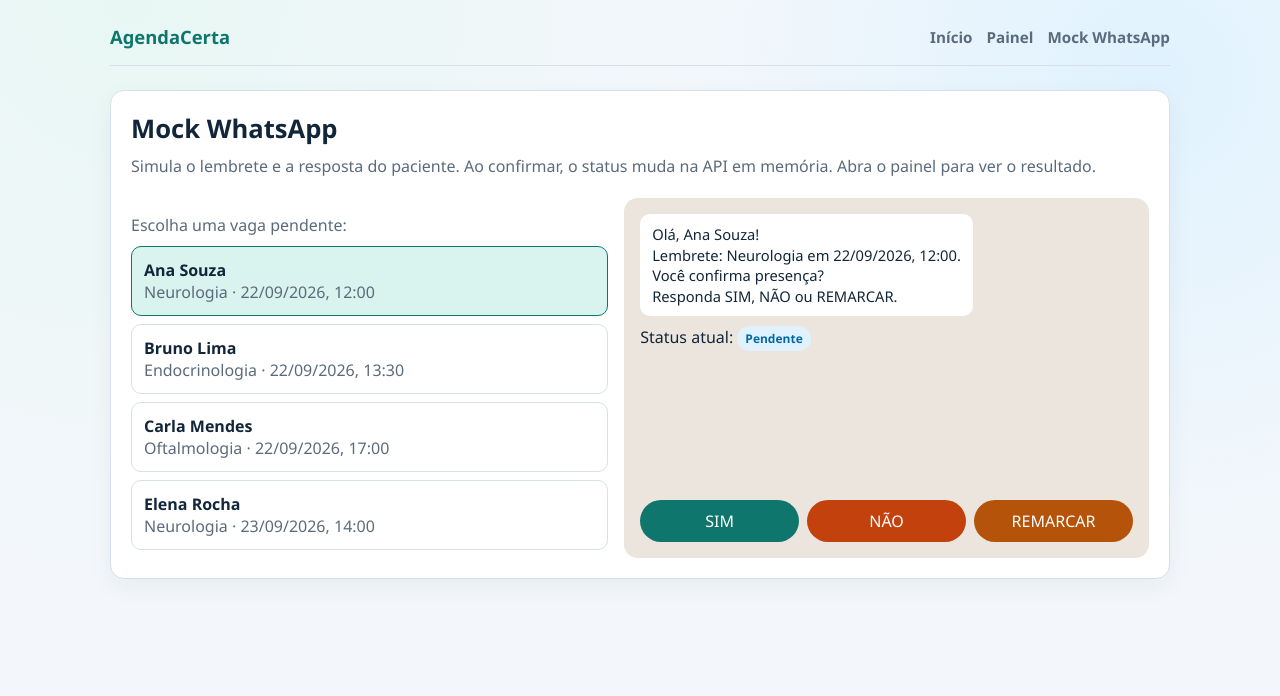
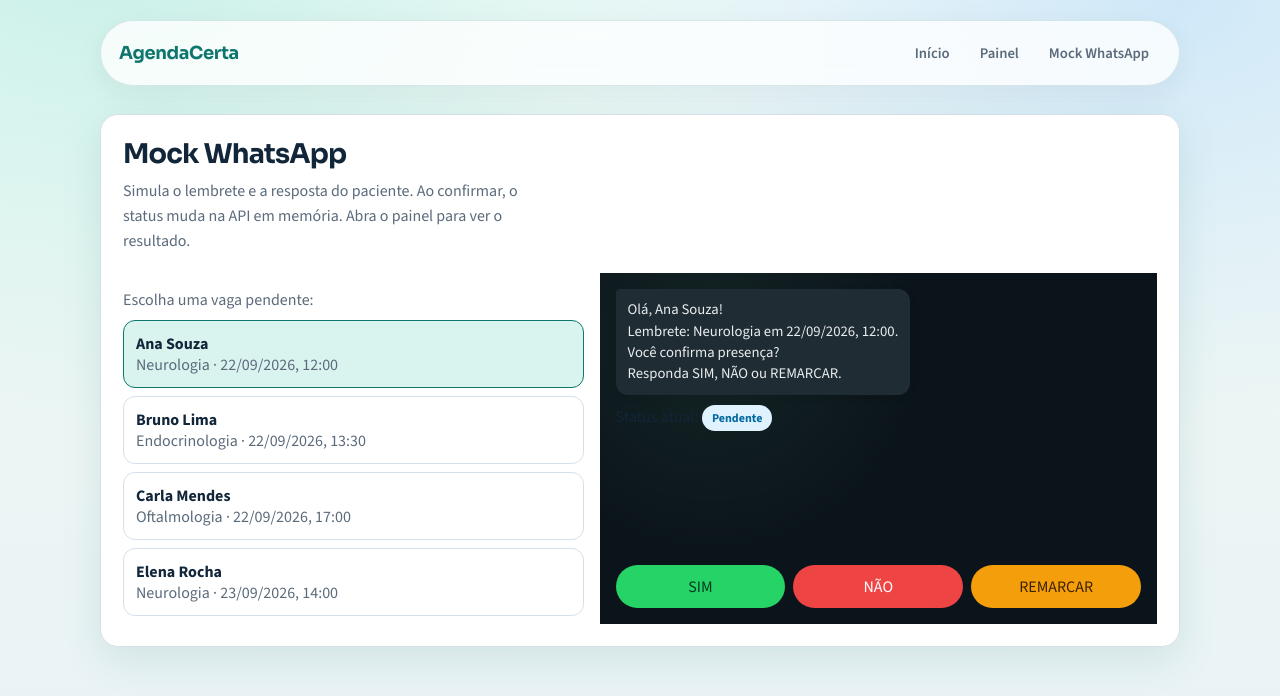
Before and after one commit to athena272/hackinova-2026, a Next.js app in the folder app/agendacerta/: page /mock-whatsapp in a window 1280 px wide. Shown: the top 696 px of the page. Built offline with nearby package versions, Linux system fonts and the light colour scheme.

Commit message:
style(agendacerta): aplica tipografia Sora/Source Sans e tokens visuais
Configura next/font e reforça o design system teal/cyan com fundo, tipografia e componentes base mais vivos.

```diff
--- a/app/agendacerta/src/app/globals.css
+++ b/app/agendacerta/src/app/globals.css
@@ -2,7 +2,7 @@
   --ink: #12263a;
   --muted: #5b6b7c;
   --line: #d7e0ea;
-  --bg: #f3f7fb;
+  --bg: #eef6f4;
   --card: #ffffff;
   --teal: #0f766e;
   --teal-soft: #d9f3ef;
@@ -14,6 +14,12 @@
   --green-soft: #d1fae5;
   --amber: #b45309;
   --amber-soft: #fef3c7;
+  --wa: #075e54;
+  --wa-header: #128c7e;
+  --shadow: 0 12px 40px rgba(15, 118, 110, 0.12);
+  --radius: 18px;
+  --font-display: "Sora", system-ui, sans-serif;
+  --font-body: "Source Sans 3", system-ui, sans-serif;
 }
 
 * {
@@ -28,22 +34,31 @@ body {
 }
 
 body {
-  font-family: "Segoe UI", "Trebuchet MS", sans-serif;
+  font-family: var(--font-body);
   color: var(--ink);
   background:
-    radial-gradient(circle at 10% 0%, #e8f7f4 0%, transparent 40%),
-    radial-gradient(circle at 90% 10%, #e0f2fe 0%, transparent 35%),
-    var(--bg);
+    radial-gradient(ellipse at 8% -10%, #c7f0e8 0%, transparent 42%),
+    radial-gradient(ellipse at 92% 0%, #cfe8f8 0%, transparent 38%),
+    linear-gradient(180deg, #f4fbf9 0%, var(--bg) 45%, #e8f2f6 100%);
+  background-attachment: fixed;
 }
 
 a {
   color: var(--sky);
 }
 
+h1,
+h2,
+.brand,
+.hero-brand,
+.stat-value {
+  font-family: var(--font-display);
+}
+
 .shell {
-  max-width: 1100px;
+  max-width: 1120px;
   margin: 0 auto;
-  padding: 24px 20px 48px;
+  padding: 20px 20px 56px;
 }
 
 .topnav {
@@ -52,112 +67,316 @@ a {
   gap: 12px 20px;
   align-items: center;
   justify-content: space-between;
-  margin-bottom: 24px;
-  padding-bottom: 16px;
-  border-bottom: 1px solid var(--line);
+  margin-bottom: 28px;
+  padding: 14px 18px;
+  border: 1px solid rgba(15, 118, 110, 0.15);
+  border-radius: 999px;
+  background: rgba(255, 255, 255, 0.78);
+  backdrop-filter: blur(10px);
+  box-shadow: 0 8px 30px rgba(18, 38, 58, 0.06);
 }
 
 .brand {
+  display: inline-flex;
+  align-items: center;
+  gap: 10px;
   font-weight: 700;
-  font-size: 1.15rem;
+  font-size: 1.12rem;
   color: var(--teal);
   text-decoration: none;
+  letter-spacing: -0.02em;
+}
+
+.brand-mark {
+  width: 34px;
+  height: 34px;
+  border-radius: 10px;
+  display: grid;
+  place-items: center;
+  background: linear-gradient(145deg, var(--teal), var(--sky));
+  color: #fff;
+  box-shadow: 0 6px 16px rgba(15, 118, 110, 0.28);
 }
 
 .nav-links {
   display: flex;
-  gap: 14px;
+  gap: 6px;
   flex-wrap: wrap;
 }
 
 .nav-links a {
+  display: inline-flex;
+  align-items: center;
+  gap: 6px;
   text-decoration: none;
   color: var(--muted);
   font-weight: 600;
-  font-size: 0.95rem;
+  font-size: 0.92rem;
+  padding: 8px 12px;
+  border-radius: 999px;
+  transition: background 0.2s ease, color 0.2s ease;
 }
 
 .nav-links a:hover {
   color: var(--teal);
+  background: var(--teal-soft);
+}
+
+.nav-links a.active {
+  color: #fff;
+  background: var(--teal);
 }
 
 .card {
   background: var(--card);
   border: 1px solid var(--line);
-  border-radius: 14px;
-  padding: 20px;
-  box-shadow: 0 8px 24px rgba(18, 38, 58, 0.05);
+  border-radius: var(--radius);
+  padding: 22px;
+  box-shadow: var(--shadow);
 }
 
 .card h1 {
   margin: 0 0 8px;
-  font-size: 1.6rem;
+  font-size: 1.7rem;
+  letter-spacing: -0.03em;
 }
 
 .card .lead {
   margin: 0 0 20px;
   color: var(--muted);
-  line-height: 1.5;
+  line-height: 1.55;
+  max-width: 54ch;
 }
 
-.home-grid {
-  display: grid;
-  grid-template-columns: repeat(auto-fit, minmax(240px, 1fr));
-  gap: 14px;
+.page-header {
+  display: flex;
+  flex-wrap: wrap;
+  gap: 12px;
+  align-items: flex-start;
+  justify-content: space-between;
+  margin-bottom: 8px;
 }
 
-.home-link {
-  display: block;
-  padding: 18px;
-  border-radius: 12px;
-  border: 1px solid var(--line);
-  text-decoration: none;
-  color: var(--ink);
-  background: #fff;
+.page-title-row {
+  display: flex;
+  align-items: center;
+  gap: 12px;
 }
 
-.home-link strong {
-  display: block;
+.page-icon {
+  width: 44px;
+  height: 44px;
+  border-radius: 12px;
+  display: grid;
+  place-items: center;
+  background: var(--teal-soft);
   color: var(--teal);
+  flex-shrink: 0;
+}
+
+/* Home hero */
+.home-hero {
+  display: grid;
+  grid-template-columns: 1.05fr 0.95fr;
+  gap: 0;
+  min-height: min(72vh, 620px);
+  border-radius: 28px;
+  overflow: hidden;
+  border: 1px solid rgba(15, 118, 110, 0.18);
+  box-shadow: var(--shadow);
+  background: #0b3d3a;
+}
+
+.home-hero-copy {
+  padding: 40px 36px;
+  display: flex;
+  flex-direction: column;
+  justify-content: center;
+  background:
+    linear-gradient(160deg, #0f766e 0%, #0b5f6a 48%, #0a4a62 100%);
+  color: #f4fffc;
+}
+
+.hero-brand {
+  margin: 0 0 18px;
+  font-size: clamp(2.4rem, 5vw, 3.4rem);
+  font-weight: 700;
+  letter-spacing: -0.04em;
+  line-height: 1.05;
+}
+
+.hero-headline {
+  margin: 0 0 12px;
+  font-family: var(--font-display);
+  font-size: clamp(1.25rem, 2.4vw, 1.65rem);
+  font-weight: 600;
+  line-height: 1.25;
+  letter-spacing: -0.02em;
+  max-width: 18ch;
+}
+
+.hero-support {
+  margin: 0 0 28px;
+  font-size: 1.05rem;
+  line-height: 1.5;
+  opacity: 0.92;
+  max-width: 34ch;
+}
+
+.hero-ctas {
+  display: flex;
+  flex-wrap: wrap;
+  gap: 10px;
+}
+
+.cta {
+  display: inline-flex;
+  align-items: center;
+  gap: 8px;
+  text-decoration: none;
+  font-weight: 700;
+  font-size: 0.95rem;
+  padding: 12px 16px;
+  border-radius: 999px;
+  transition: transform 0.18s ease, box-shadow 0.18s ease;
+}
+
+.cta:hover {
+  transform: translateY(-1px);
+}
+
+.cta-primary {
+  background: #fff;
+  color: var(--teal);
+  box-shadow: 0 8px 20px rgba(0, 0, 0, 0.12);
+}
+
+.cta-secondary {
+  background: rgba(255, 255, 255, 0.14);
+  color: #fff;
+  border: 1px solid rgba(255, 255, 255, 0.35);
+}
+
+.home-hero-media {
+  position: relative;
+  min-height: 280px;
+}
+
+.home-hero-media img {
+  object-fit: cover;
+  object-position: center;
+}
+
+.home-hero-media::after {
+  content: "";
+  position: absolute;
+  inset: 0;
+  background: linear-gradient(90deg, rgba(11, 61, 58, 0.35), transparent 35%);
+  pointer-events: none;
+}
+
+@media (max-width: 860px) {
+  .home-hero {
+    grid-template-columns: 1fr;
+    min-height: auto;
+  }
+
+  .home-hero-copy {
+    padding: 28px 22px;
+  }
+
+  .home-hero-media {
+    min-height: 220px;
+  }
+}
+
+/* Stats */
+.stats-row {
+  display: grid;
+  grid-template-columns: repeat(4, 1fr);
+  gap: 10px;
+  margin: 0 0 18px;
+}
+
+@media (max-width: 720px) {
+  .stats-row {
+    grid-template-columns: repeat(2, 1fr);
+  }
+}
+
+.stat {
+  border: 1px solid var(--line);
+  border-radius: 14px;
+  padding: 14px;
+  background: linear-gradient(180deg, #fff 0%, #f7fbfa 100%);
+}
+
+.stat-label {
+  display: flex;
+  align-items: center;
+  gap: 6px;
+  font-size: 0.78rem;
+  font-weight: 700;
+  text-transform: uppercase;
+  letter-spacing: 0.04em;
+  color: var(--muted);
   margin-bottom: 6px;
 }
 
-.home-link span {
-  color: var(--muted);
-  font-size: 0.92rem;
-  line-height: 1.4;
+.stat-value {
+  font-size: 1.55rem;
+  font-weight: 700;
+  letter-spacing: -0.03em;
+  color: var(--ink);
 }
 
 .table-wrap {
   overflow-x: auto;
+  border: 1px solid var(--line);
+  border-radius: 14px;
 }
 
 table.appointments {
   width: 100%;
   border-collapse: collapse;
-  font-size: 0.92rem;
+  font-size: 0.94rem;
 }
 
 table.appointments th,
 table.appointments td {
   text-align: left;
-  padding: 10px 8px;
+  padding: 12px 12px;
   border-bottom: 1px solid var(--line);
-  vertical-align: top;
+  vertical-align: middle;
 }
 
 table.appointments th {
-  font-size: 0.75rem;
+  font-size: 0.72rem;
   text-transform: uppercase;
-  letter-spacing: 0.04em;
+  letter-spacing: 0.05em;
   color: var(--teal);
+  background: var(--teal-soft);
+}
+
+table.appointments tbody tr:nth-child(even) {
+  background: #f8fbfb;
+}
+
+table.appointments tbody tr:hover {
+  background: #eef8f6;
+}
+
+table.appointments tbody tr:last-child td {
+  border-bottom: none;
 }
 
 .badge {
-  display: inline-block;
+  display: inline-flex;
+  align-items: center;
+  gap: 5px;
   font-size: 0.75rem;
   font-weight: 700;
-  padding: 4px 8px;
+  padding: 5px 10px;
   border-radius: 999px;
 }
 
@@ -182,6 +401,10 @@ table.appointments th {
 }
 
 .reusable {
+  display: inline-flex;
+  align-items: center;
+  gap: 4px;
+  margin-top: 6px;
   font-size: 0.75rem;
   color: var(--coral);
   font-weight: 600;
@@ -196,9 +419,37 @@ table.appointments th {
   margin-top: 12px;
 }
 
+.toolbar {
+  display: flex;
+  gap: 10px;
+  flex-wrap: wrap;
+  margin-bottom: 14px;
+}
+
+.toolbar button {
+  display: inline-flex;
+  align-items: center;
+  gap: 8px;
+  border: 1px solid var(--line);
+  background: #fff;
+  border-radius: 999px;
+  padding: 9px 14px;
+  font: inherit;
+  font-weight: 600;
+  cursor: pointer;
+  color: var(--ink);
+  transition: background 0.15s ease, border-color 0.15s ease;
+}
+
+.toolbar button:hover {
+  background: var(--teal-soft);
+  border-color: #99f6e4;
+}
+
+/* WhatsApp mock */
 .wa-layout {
   display: grid;
-  grid-template-columns: 1fr 1.1fr;
+  grid-template-columns: 0.95fr 1.15fr;
   gap: 16px;
 }
 
@@ -208,18 +459,40 @@ table.appointments th {
   }
 }
 
+.wa-list-panel {
+  border: 1px solid var(--line);
+  border-radius: 16px;
+  padding: 14px;
+  background: #fff;
+}
+
+.wa-list-title {
+  display: flex;
+  align-items: center;
+  gap: 8px;
+  font-family: var(--font-display);
+  font-weight: 700;
+  margin: 0 0 12px;
+  font-size: 0.95rem;
+}
+
 .wa-list button {
   display: block;
   width: 100%;
   text-align: left;
   border: 1px solid var(--line);
   background: #fff;
-  border-radius: 10px;
+  border-radius: 12px;
   padding: 12px;
   margin-bottom: 8px;
   cursor: pointer;
   font: inherit;
   color: var(--ink);
+  transition: border-color 0.15s ease, background 0.15s ease;
+}
+
+.wa-list button:hover {
+  border-color: #99f6e4;
 }
 
 .wa-list button.active {
@@ -227,33 +500,89 @@ table.appointments th {
   background: var(--teal-soft);
 }
 
+.wa-phone {
+  border-radius: 22px;
+  overflow: hidden;
+  border: 1px solid #0b4f48;
+  box-shadow: 0 16px 40px rgba(7, 94, 84, 0.25);
+  background: #0b141a;
+  min-height: 420px;
+  display: flex;
+  flex-direction: column;
+}
+
+.wa-header {
+  display: flex;
+  align-items: center;
+  gap: 12px;
+  padding: 12px 14px;
+  background: linear-gradient(180deg, var(--wa-header), var(--wa));
+  color: #fff;
+}
+
+.wa-avatar {
+  width: 40px;
+  height: 40px;
+  border-radius: 50%;
+  background: rgba(255, 255, 255, 0.2);
+  display: grid;
+  place-items: center;
+  font-family: var(--font-display);
+  font-weight: 700;
+}
+
+.wa-header-text strong {
+  display: block;
+  font-size: 0.95rem;
+}
+
+.wa-header-text span {
+  font-size: 0.78rem;
+  opacity: 0.9;
+}
+
 .wa-thread {
-  background: #ece5dd;
-  border-radius: 14px;
+  flex: 1;
+  background:
+    linear-gradient(rgba(11, 20, 26, 0.55), rgba(11, 20, 26, 0.55)),
+    radial-gradient(circle at 20% 20%, #1f3a34 0, transparent 40%),
+    #0b141a;
   padding: 16px;
-  min-height: 320px;
   display: flex;
   flex-direction: column;
   gap: 10px;
 }
 
 .bubble {
-  max-width: 85%;
+  max-width: 88%;
   padding: 10px 12px;
-  border-radius: 10px;
-  line-height: 1.4;
+  border-radius: 12px;
+  line-height: 1.45;
   font-size: 0.92rem;
   white-space: pre-wrap;
+  box-shadow: 0 2px 8px rgba(0, 0, 0, 0.12);
 }
 
 .bubble-in {
   align-self: flex-start;
-  background: #fff;
+  background: #202c33;
+  color: #e9edef;
+  border-top-left-radius: 4px;
 }
 
 .bubble-out {
   align-self: flex-end;
-  background: #dcf8c6;
+  background: #005c4b;
+  color: #e9edef;
+  border-top-right-radius: 4px;
+}
+
+.wa-status-row {
+  display: flex;
+  align-items: center;
+  gap: 8px;
+  color: #aebac1;
+  font-size: 0.85rem;
 }
 
 .wa-actions {
@@ -266,28 +595,32 @@ table.appointments th {
 
 .wa-actions button {
   flex: 1;
-  min-width: 90px;
+  min-width: 96px;
   border: none;
   border-radius: 999px;
-  padding: 10px 12px;
+  padding: 11px 12px;
   font-weight: 700;
   cursor: pointer;
   font: inherit;
+  display: inline-flex;
+  align-items: center;
+  justify-content: center;
+  gap: 6px;
 }
 
 .btn-sim {
-  background: var(--teal);
-  color: #fff;
+  background: #25d366;
+  color: #053b1f;
 }
 
 .btn-nao {
-  background: var(--coral);
+  background: #ef4444;
   color: #fff;
 }
 
 .btn-remarcar {
-  background: var(--amber);
-  color: #fff;
+  background: #f59e0b;
+  color: #3b2200;
 }
 
 .wa-actions button:disabled {
@@ -295,20 +628,12 @@ table.appointments th {
   cursor: not-allowed;
 }
 
-.toolbar {
-  display: flex;
-  gap: 10px;
-  flex-wrap: wrap;
-  margin-bottom: 14px;
+.spin {
+  animation: spin 0.8s linear infinite;
 }
 
-.toolbar button {
-  border: 1px solid var(--line);
-  background: #fff;
-  border-radius: 8px;
-  padding: 8px 12px;
-  font: inherit;
-  font-weight: 600;
-  cursor: pointer;
-  color: var(--ink);
+@keyframes spin {
+  to {
+    transform: rotate(360deg);
+  }
 }
--- a/app/agendacerta/src/app/layout.tsx
+++ b/app/agendacerta/src/app/layout.tsx
@@ -1,6 +1,19 @@
 import type { Metadata } from "next";
+import { Sora, Source_Sans_3 } from "next/font/google";
 import { AppShell } from "@/components/AppShell";
 import "./globals.css";
+
+const sora = Sora({
+  subsets: ["latin"],
+  variable: "--font-display",
+  display: "swap",
+});
+
+const sourceSans = Source_Sans_3({
+  subsets: ["latin"],
+  variable: "--font-body",
+  display: "swap",
+});
 
 export const metadata: Metadata = {
   title: "AgendaCerta",
@@ -15,7 +28,7 @@ export default function RootLayout({
 }>) {
   return (
     <html lang="pt-BR">
-      <body>
+      <body className={`${sora.variable} ${sourceSans.variable}`}>
         <AppShell>{children}</AppShell>
       </body>
     </html>
```
